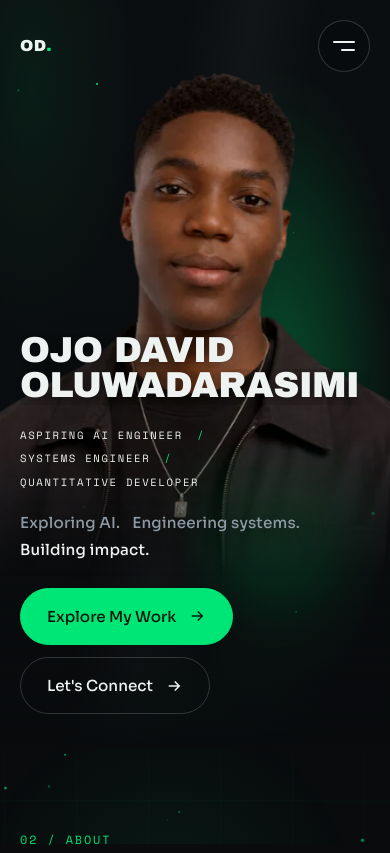
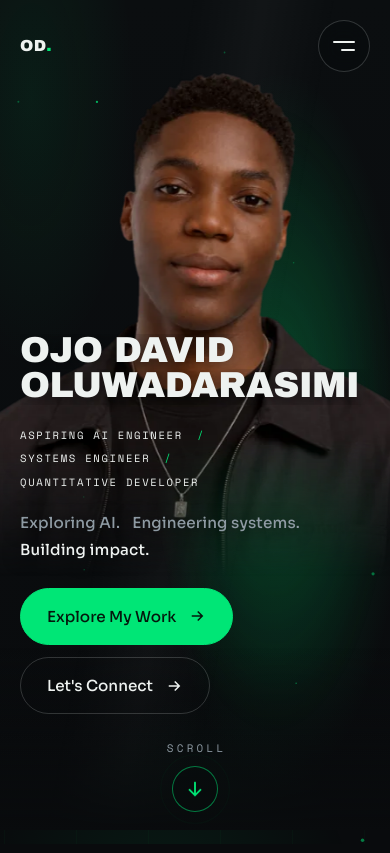
Before and after one commit to ojodavidoluwadarasimi/My-Portfolio-site, a plain HTML site: page index.html in a window 390 px wide. Shown: the top 853 px of the page. Drawn offline with nearby package versions, Linux system fonts and the light colour scheme; no server answers.

Commit message:
Add files via upload

```diff
--- a/css/style.css
+++ b/css/style.css
@@ -93,11 +93,18 @@ button{font:inherit;color:inherit;background:none;border:0;cursor:pointer}
 .btn.p:hover{background:#33ff9a}
 .btn.g:hover{border-color:var(--acc);color:var(--acc)}
 .hero.skip *{animation-duration:.01s!important;animation-delay:0s!important}
-.cue{position:absolute;z-index:3;right:var(--gut);bottom:34px;display:flex;flex-direction:column;align-items:center;gap:10px;color:var(--mute);writing-mode:vertical-rl;animation:fadeup 1s ease 5s both}
-.cue i{display:block;width:1px;height:46px;background:linear-gradient(var(--acc),transparent)}
+.cue{position:absolute;z-index:4;left:0;right:0;margin:0 auto;width:max-content;bottom:30px;display:flex;flex-direction:column;align-items:center;gap:12px;color:var(--mute);text-decoration:none;animation:fadeup 1s ease 5s both}
+.cue span{font-size:.68rem;letter-spacing:.3em;text-transform:uppercase;padding-left:.3em}
+.cue-btn{position:relative;display:grid;place-items:center;width:54px;height:54px;border-radius:50%;border:1px solid rgba(0,230,118,.5);background:rgba(9,11,13,.55);backdrop-filter:blur(6px);color:var(--acc);transition:background .35s,color .35s,transform .35s var(--ease)}
+.cue-btn::after{content:"";position:absolute;inset:-1px;border-radius:50%;border:1px solid var(--acc);animation:cuering 2.4s ease-out infinite}
+.cue-btn svg{width:22px;height:22px;animation:cuebob 1.8s ease-in-out infinite}
+.cue:hover .cue-btn,.cue:focus-visible .cue-btn{background:var(--acc);color:#06130B;transform:translateY(3px)}
+.cue:focus-visible{outline:2px solid var(--acc);outline-offset:6px;border-radius:30px}
+@keyframes cuebob{0%,100%{transform:translateY(-3px)}50%{transform:translateY(4px)}}
+@keyframes cuering{0%{transform:scale(1);opacity:.55}100%{transform:scale(1.55);opacity:0}}
 
 /* sections */
-section{position:relative;padding:clamp(80px,13vw,170px) 0}
+section{position:relative;padding:clamp(72px,9vw,130px) 0}
 .sec-head{display:grid;grid-template-columns:minmax(0,.9fr) minmax(0,2.1fr);gap:clamp(20px,4vw,64px);align-items:start;margin-bottom:clamp(36px,6vw,80px)}
 .sec-head .mono{color:var(--acc);padding-top:.9em}
 h2{font-family:var(--display);font-weight:400;text-transform:uppercase;line-height:.98;letter-spacing:-.01em;font-size:clamp(2rem,5.6vw,4.6rem)}
@@ -204,7 +211,6 @@ footer{border-top:1px solid var(--line);padding:46px 0 40px}
   .hero-copy{padding:104px 0 0;display:flex;flex-direction:column;min-height:100svh}
   .actions{margin-top:auto;padding-bottom:calc(28px + env(safe-area-inset-bottom))}
   .name{font-size:clamp(1.6rem,calc((100vw - var(--gut)*2)/9.7),6.6rem)}
-  .cue{display:none}
 }
 @media(max-width:760px){
   .portrait{right:50%;animation-name:riseM}
@@ -221,16 +227,30 @@ footer{border-top:1px solid var(--line);padding:46px 0 40px}
   .rv,.js .badges .badge{opacity:1!important;transform:none!important}
   h2 .ln span,.name .ln span{transform:none!important}
   .portrait{transform:none;opacity:1}
-  @media(max-width:760px){.portrait{transform:translateX(50%)}}
+  @media(max-width:1100px){.portrait{transform:translateX(50%)}}
   .menu a{transform:none}
 }
 
-/* Mobile hero: large portrait, name sits just under the chin and overlaps the jacket */
-@media(max-width:760px){
-  .hero{--wp:min(140vw,640px,62svh);min-height:0}
+/* Tablet and phone hero: large portrait, name sits just under the chin and overlaps the jacket.
+   Height never depends on a very tall viewport (e.g. phone "Desktop site" mode). */
+@media(max-width:1100px){
+  .hero{--wp:min(140vw,640px,62svh,820px);min-height:0}
   .hero-copy{min-height:0}
   .portrait{width:var(--wp);top:72px;bottom:auto;right:50%}
   .hero-copy{padding-top:calc(72px + var(--wp)*.5)}
   .actions{margin-top:26px;padding-bottom:calc(36px + env(safe-area-inset-bottom))}
   .name,.roles,.tagline{text-shadow:0 2px 18px rgba(9,11,13,.65)}
+  .portrait{animation-name:riseM}
+  @keyframes riseM{from{transform:translate(50%,112%) scale(.93);opacity:0}55%{opacity:1}to{transform:translate(50%,0) scale(1);opacity:1}}
 }
+
+@media(max-width:760px){
+  .cue{bottom:18px;gap:8px}
+  .cue-btn{width:46px;height:46px}
+  .actions{padding-bottom:calc(116px + env(safe-area-inset-bottom))}
+}
+@media(prefers-reduced-motion:reduce){.cue-btn::after,.cue-btn svg{animation:none}}
+
+/* Phone "Desktop site" mode (set by js/dm.js): scale up, and undo the zoom on viewport based type */
+html.dm{zoom:var(--z,1.7)}
+html.dm .name{font-size:clamp(1.6rem,calc((100vw / var(--z,1.7) - var(--gut)*2) / 9.7),6.6rem)}
```
